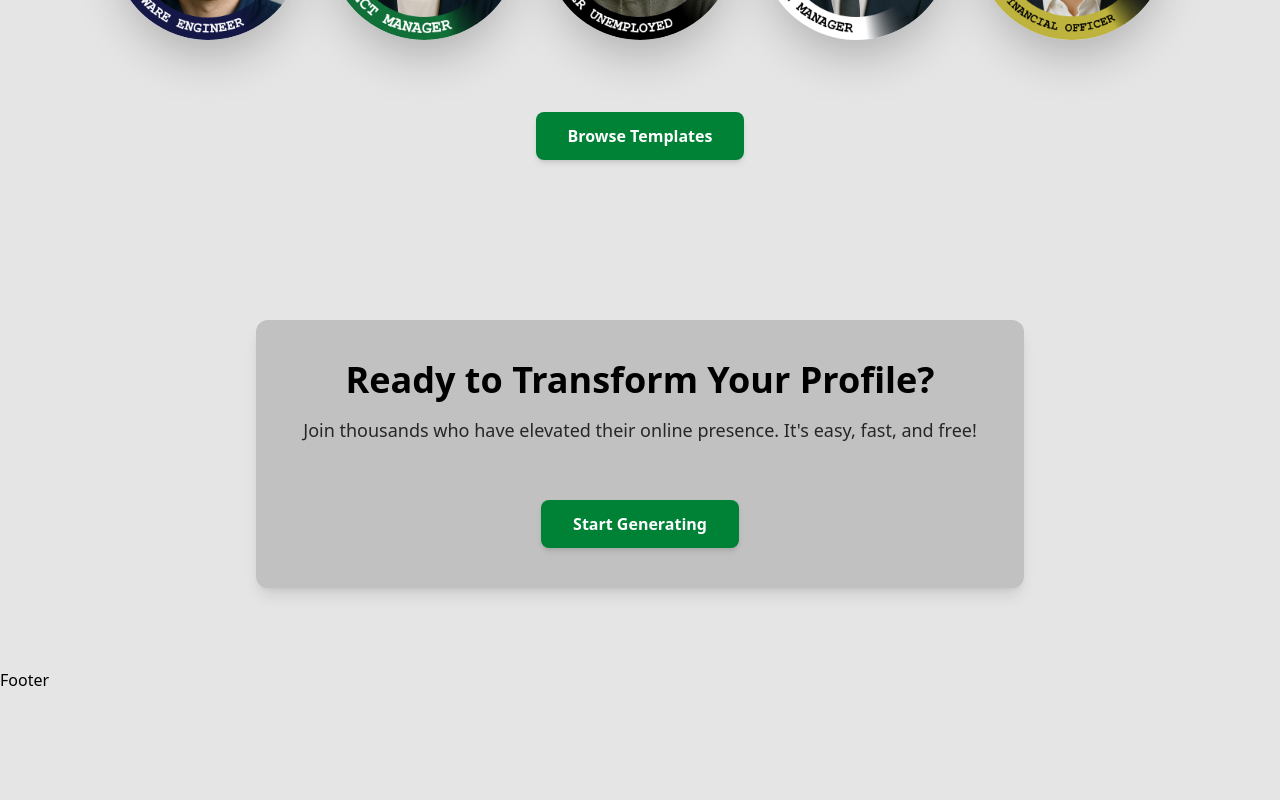
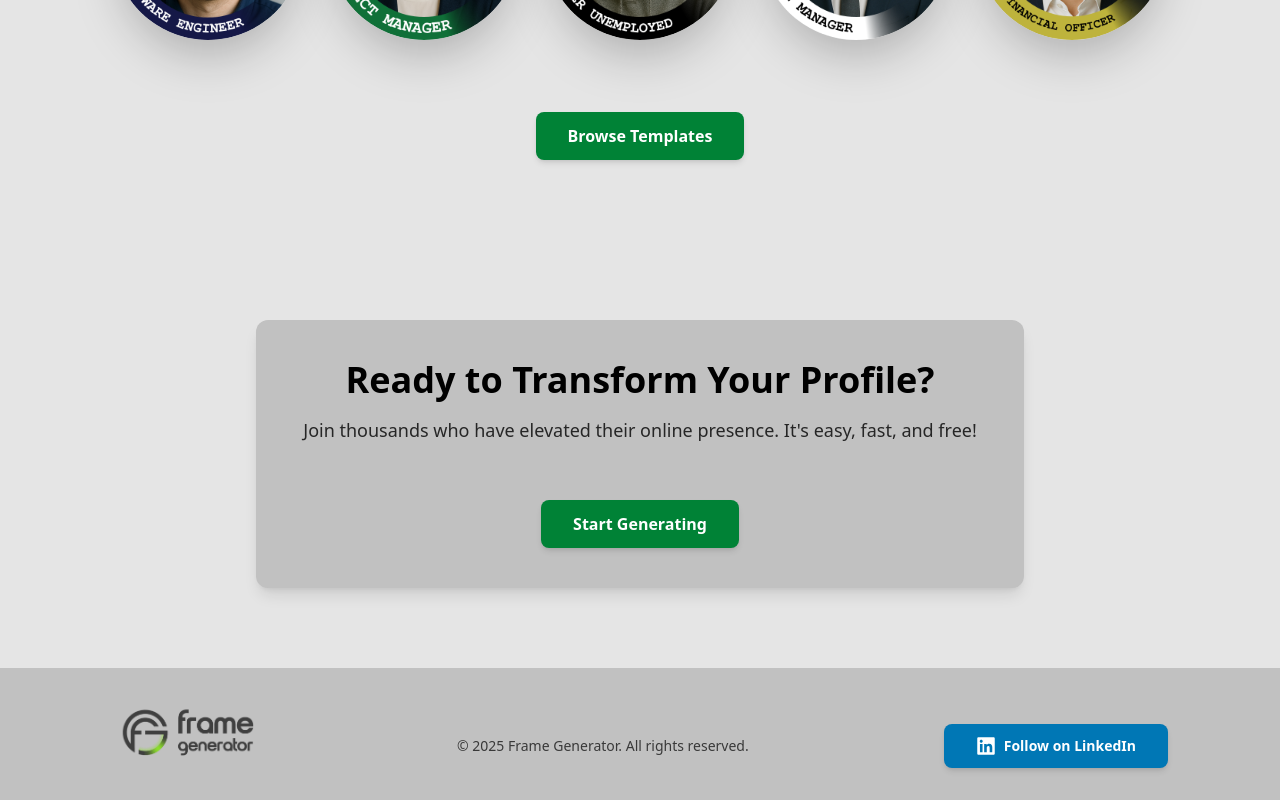
Before and after one commit to khachatryanhovhannes/frame-generator, a Next.js app: page /en in a window 1280 px wide. Shown: the part 1093-1893 px from the top of the page. Before the commit the page ends 1785 px from the top, so only its background shows below. Built offline with nearby package versions, Linux system fonts and the light colour scheme.

Commit message:
Create footer

```diff
--- a/components/pages/frame-generator/index.tsx
+++ b/components/pages/frame-generator/index.tsx
@@ -62,7 +62,7 @@ export default function FrameGenerator() {
   }, []);
 
   return (
-    <div className="h-[95vh]  overflow-hidden">
+    <div className="h-[95vh] sm:h-[120vh] md:h-[95vh]   overflow-hidden">
       <ControlsPanel
         handleFileChange={handleFileChange}
         frameColor={frameColor}
@@ -116,7 +116,7 @@ export default function FrameGenerator() {
         </>
       ) : (
         <div
-          className=" absolute top-26"
+          className=" absolute top-26 "
           style={{
             zIndex: 0,
             left: (width - 600) / 2 + "px",
--- a/components/ui/organisms/footer/index.tsx
+++ b/components/ui/organisms/footer/index.tsx
@@ -1,7 +1,24 @@
-import React from "react";
+import { Link } from "@/i18n/routing";
+import { Logo } from "../../atoms";
+import { LinkedinButton } from "@/components/ui/atoms";
 
-function Footer() {
-  return <div>Footer</div>;
+export default function Footer() {
+  return (
+    <footer className="w-full bg-primary text-muted-foreground py-8 px-4 base:px-6 md:px-12 lg:px-20 xl:px-28 2xl:px-32">
+      <div className="flex flex-col md:flex-row items-center justify-between gap-6 text-center text-sm">
+        <Logo />
+        <p className="text-center mt-6 opacity-70 hidden md:block">
+          © {new Date().getFullYear()}{" "}
+          <Link href="frame-generator">Frame Generator</Link>. All rights
+          reserved.
+        </p>
+        <LinkedinButton />
+        <p className="text-center mt-6 opacity-70 block md:hidden">
+          © {new Date().getFullYear()}{" "}
+          <Link href="frame-generator">Frame Generator</Link>. All rights
+          reserved.
+        </p>
+      </div>
+    </footer>
+  );
 }
-
-export default Footer;
```
